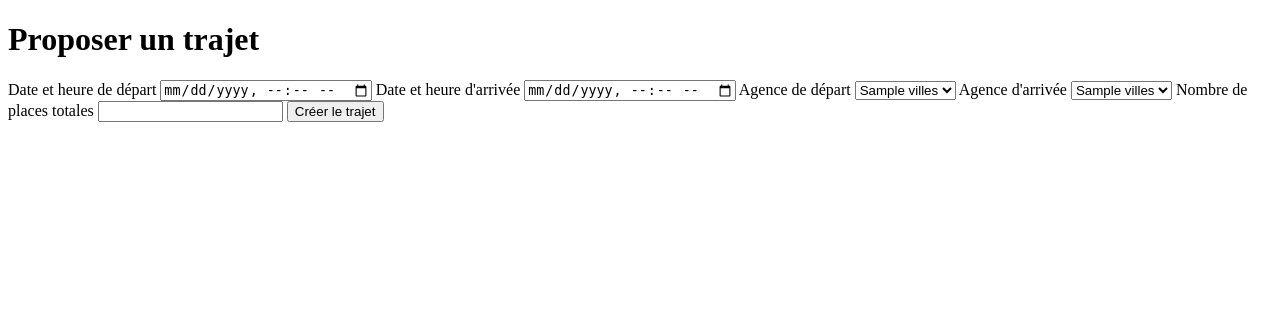
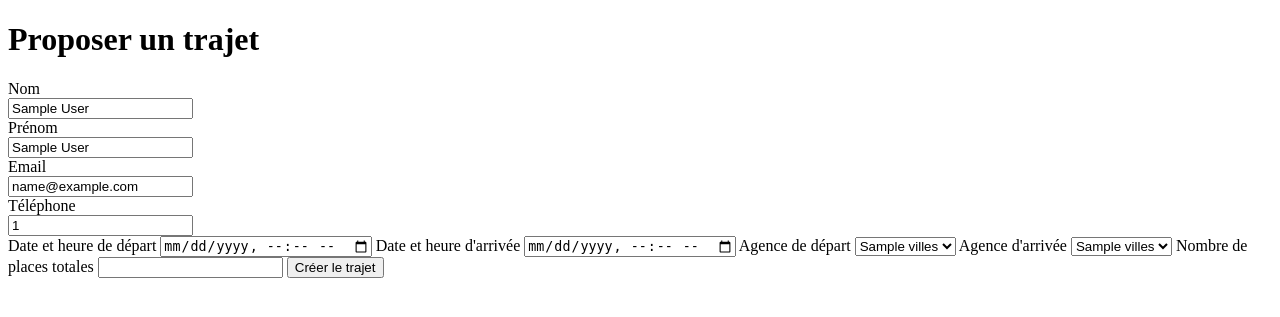
Before and after one commit to Anderson972/touche_pas_au_klaxon, a PHP site: template Template/form_ride.php in a window 1280 px wide. Shown: the top 317 px of the page. Run offline with PHP 8.4, Linux system fonts and the light colour scheme; the visitor is signed in with stand-in values (Sample User, id 1); the template is opened without the code that fills it: most values are stand-ins (such as "Sample title", 1, 10 or a date in 2020).

Commit message:
add readonly information in form_ride view

```diff
--- a/Template/form_ride.php
+++ b/Template/form_ride.php
@@ -7,6 +7,33 @@
 <body>
 
 <h1>Proposer un trajet</h1>
+
+<form>
+    <div class="mb-3 row">
+        <label for="nom" class="col-sm-2 col-form-label">Nom</label>
+        <div class="col-sm-10">
+            <input type="text" class="form-control-plaintext" id="nom" value="<?php echo $_SESSION['nom'] ?>" readonly>
+        </div>
+    </div>
+    <div class="mb-3 row">
+        <label for="prenom" class="col-sm-2 col-form-label">Prénom</label>
+        <div class="col-sm-10">
+            <input type="text" class="form-control-plaintext" id="prenom" value="<?php echo $_SESSION['prenom'] ?>" readonly>
+        </div>
+    </div>
+    <div class="mb-3 row">
+        <label for="email" class="col-sm-2 col-form-label">Email</label>
+        <div class="col-sm-10">
+            <input type="text" class="form-control-plaintext" id="email" value="<?php echo $_SESSION['email'] ?>" readonly>
+        </div>
+    </div>
+    <div class="mb-3 row">
+        <label for="telephone" class="col-sm-2 col-form-label">Téléphone</label>
+        <div class="col-sm-10">
+            <input type="text" class="form-control-plaintext" id="telephone" value="<?php echo $_SESSION['telephone'] ?>" readonly>
+        </div>
+    </div>
+</form>
 
 <form action="/connected/form_ride/create_ride" method="POST">
 <?php
@@ -38,8 +65,6 @@
     <label for="place_totale">Nombre de places totales</label>
     <input type="number" name="place_totale" id="place_totale" min="1" required>
 
-    <input type="hidden" name="auteur" value="1">
-
     <button type="submit">Créer le trajet</button>
 </form>
 
--- a/app/Controllers/TrajetController.php
+++ b/app/Controllers/TrajetController.php
@@ -34,7 +34,7 @@ class TrajetController
             $_POST['gdh_arrivee'],
             $_POST['agence_depart'],
             $_POST['agence_arrivee'],
-            $_POST['auteur'],
+            $_SESSION['id_user'],
             $_POST['place_totale']
         );
 
```
Also changed, not shown: Template/connected.php (added).
